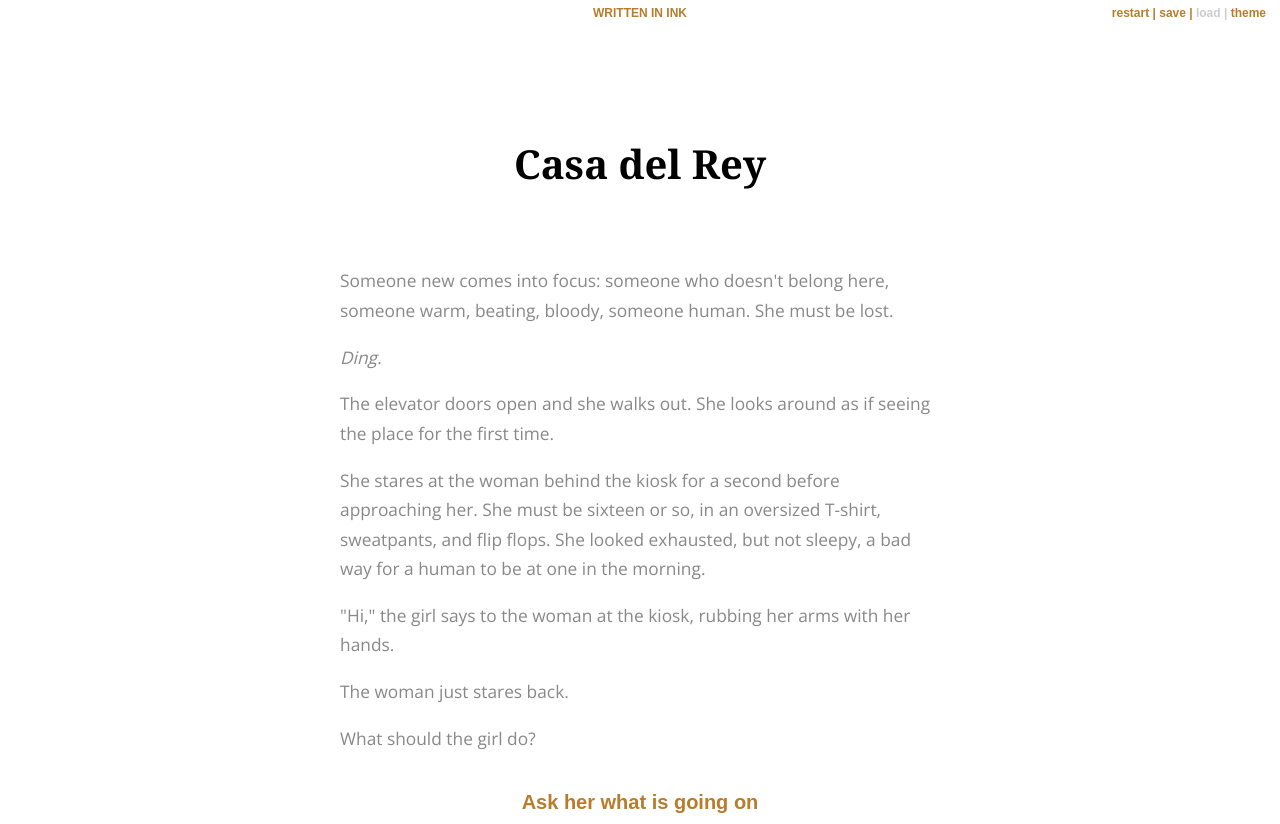
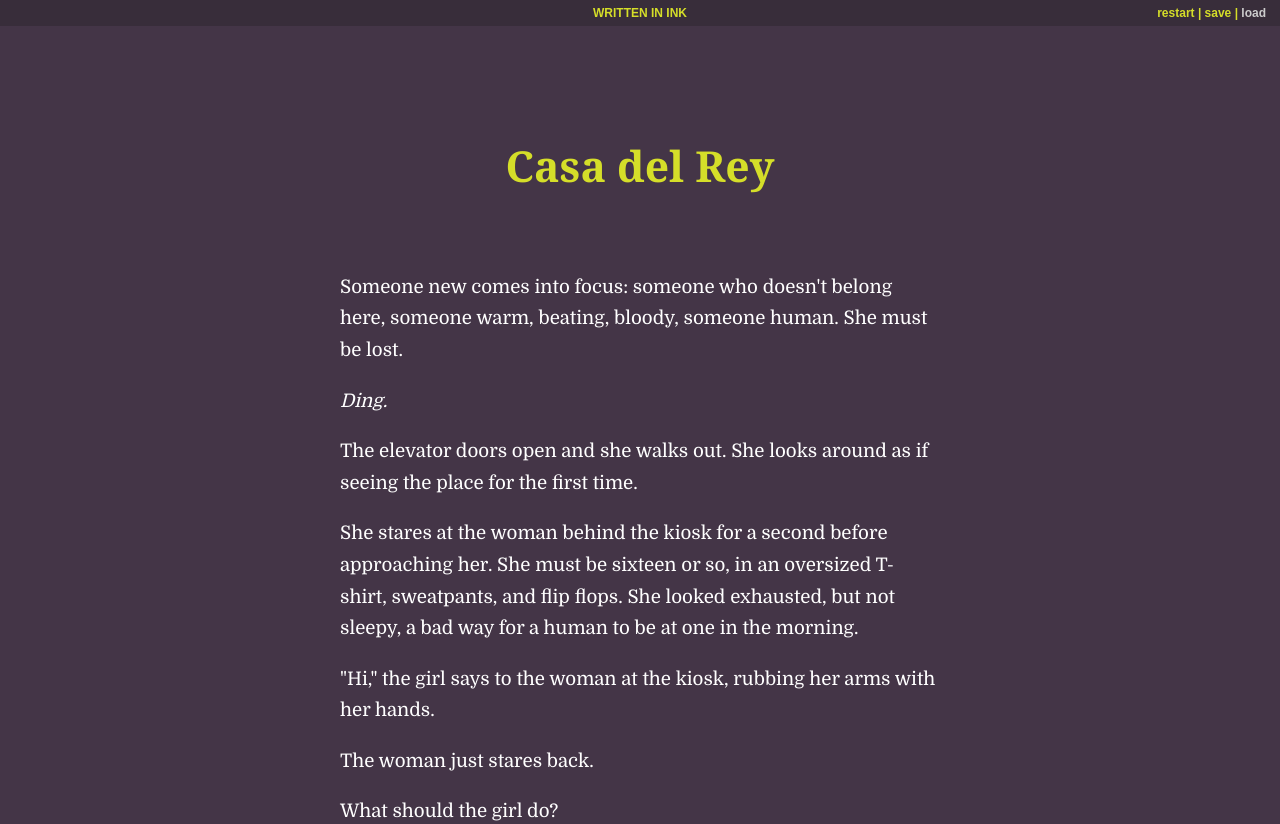
Before and after one commit to trophyhusban/casa-del-rey, a plain HTML site: page Casa del Rey/index.html in a window 1280 px wide. Drawn offline with nearby package versions, Linux system fonts and the light colour scheme; a web font is replaced by a local one.

Commit message:
added css

```diff
--- a/Casa del Rey/index.html
+++ b/Casa del Rey/index.html
@@ -20,7 +20,6 @@
           <a id="rewind" title="Restart story from beginning">restart</a>
           <a id="save" title="Save progress">save</a>
           <a id="reload" title="Reload from save point">load</a>
-          <a id="theme-switch" title="Switch theme">theme</a>
         </div>
 
         <div id="story" class="container">
--- a/Casa del Rey/style.css
+++ b/Casa del Rey/style.css
@@ -1,9 +1,18 @@
 @import url('https://fonts.googleapis.com/css?family=Open+Sans:300,700|Quattrocento:700');
+@import url('https://fonts.googleapis.com/css2?family=PT+Serif&display=swap');
+@import url('https://fonts.googleapis.com/css2?family=Domine&display=swap');
+
+:root {
+    --bg-color: rgb(68, 53, 71);
+    --font-color: rgb(255, 255, 255);
+    --header-color: rgb(213, 222, 41);
+    --top-bar: rgb(56, 45, 58);
+}
 
 body {
     font-family: 'Open Sans', sans-serif;
     font-weight: lighter;
-    background: white;
+    background: var(--bg-color);
     overflow: hidden;
 }
 
@@ -20,8 +29,9 @@ h2 {
 }
 
 h1 {
-    font-size: 30pt;
+    font-size: 32pt;
     margin-bottom: 10px;
+    color: var(--header-color);
 }
 
 h2 {
@@ -29,7 +39,7 @@ h2 {
     font-style: italic;
     font-family: sans-serif;
     font-weight: lighter;
-    color: #BBB;
+    color: var(--header-color);
 }
 
 .header {
@@ -54,7 +64,7 @@ h2 {
     position: fixed;
     display: block;
     width: 100%;
-    background: white;
+    background: var(--top-bar);
     transition: color 0.6s, background 0.6s;
     margin: 0;
     padding-top: 6px;
@@ -97,7 +107,8 @@ h2 {
     margin: 0 auto;
     padding: 20px;
     padding-top: 4em;
-    background: white;
+    background: var(--bg-color);
+
 }
 
 .switched .container {
@@ -105,18 +116,20 @@ h2 {
 }
 
 p {
-    font-size: 13pt;
-    color: #888;
+    font-size: 14pt;
+    color: var(--font-color);
     line-height: 1.7em;
     font-weight: lighter;
+    font-family: 'Domine', serif;
 }
 
 a {
     font-weight: 700;
-    color: #b97c2c;
+    color: var(--header-color);
     font-family: sans-serif;
     transition: color 0.6s;
     text-decoration: none;
+
 }
 
 a:hover {
@@ -155,6 +168,7 @@ img {
 .choice {
     text-align: center;
     line-height: 1.7em;
+    color: rgb(68, 53, 71);
 }
 
 /*
@@ -192,7 +206,7 @@ img {
     right: 14px;
     top: 4px;
     user-select: none;
-    background: white;
+    background: var(--top-var);
     transition: color 0.6s, background 0.6s;
 }
 
```
